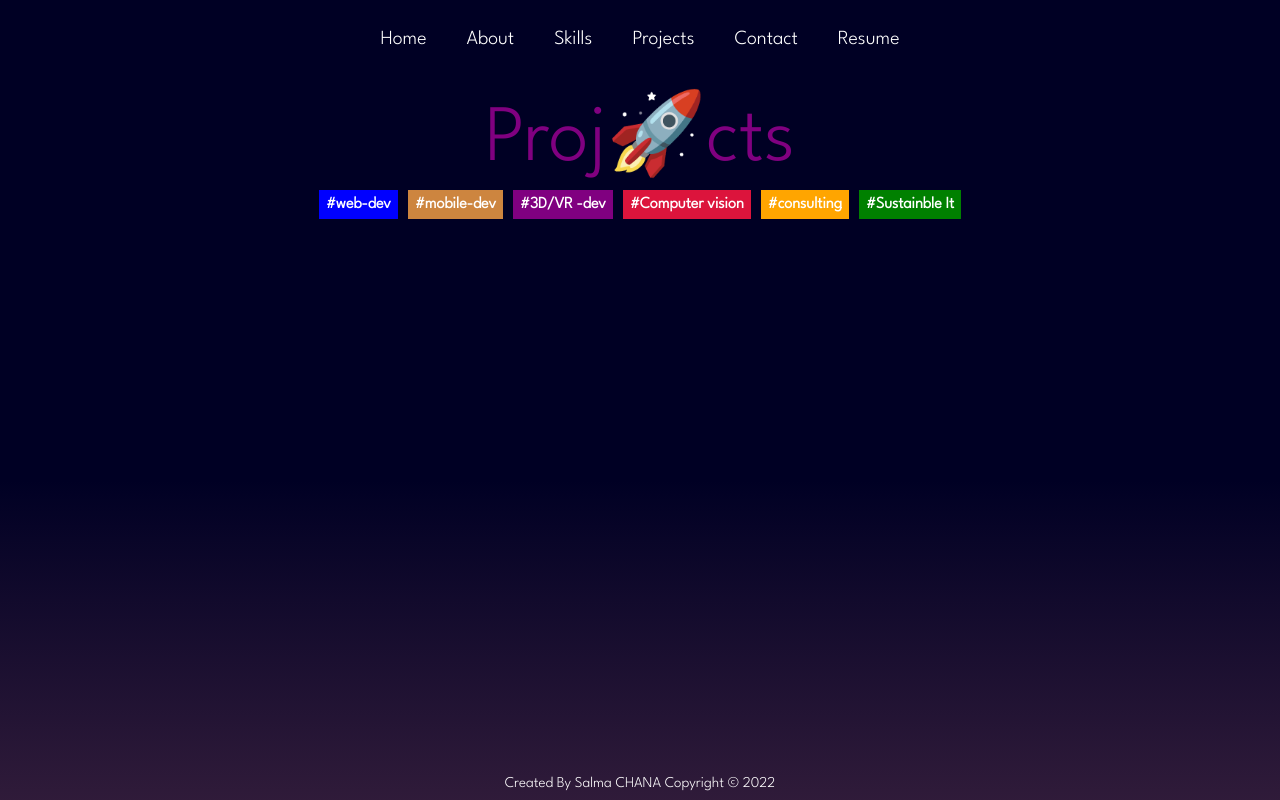
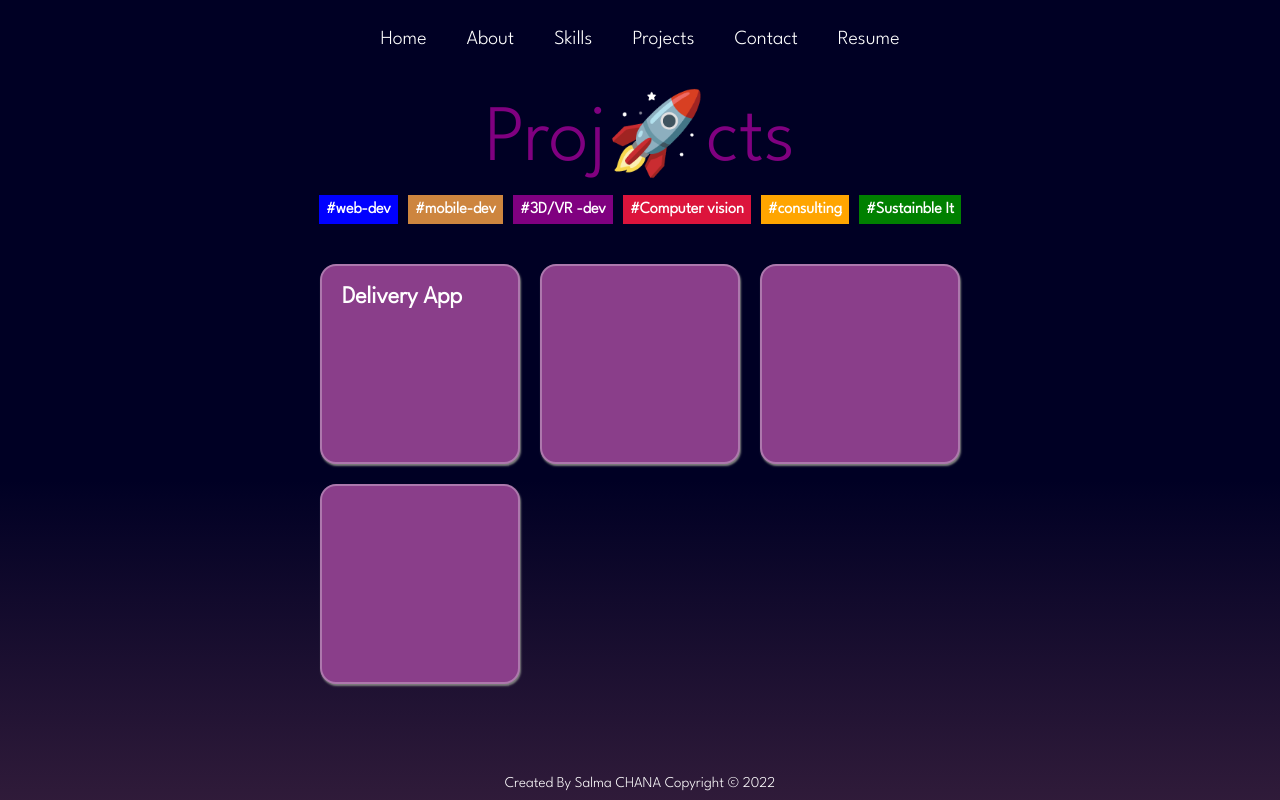
Before and after one commit to Salma22ch/Salma22ch.github.io, a React (Create React App) app: page /projects in a window 1280 px wide. Built offline with nearby package versions, Linux system fonts and the light colour scheme.

Commit message:
grid projects

```diff
--- a/src/components/Projects.jsx
+++ b/src/components/Projects.jsx
@@ -20,6 +20,15 @@ const Projects = () => {
           </div>
       </div>
       <div className="projects-content">
+       <div className="project-container">
+        <h2>Delivery App</h2>
+       </div>
+       <div className="project-container">
+       </div>
+       <div className="project-container">
+       </div>
+       <div className="project-container">
+       </div>
 
       </div>
     </div>
--- a/src/index.css
+++ b/src/index.css
@@ -5,7 +5,7 @@
 * {
     margin: 0;
     padding: 0;
-    transition: 3s;
+    transition: 1s;
     font-family: 'League Spartan';
     box-sizing: border-box;
     color: white;
@@ -268,23 +268,23 @@ canvas {
     justify-content: center;
 }
 
-  /* top | right | bottom | left */
+/* top | right | bottom | left */
 
-.projects-header h2{
+.projects-header h2 {
     margin: 5px auto 5px auto;
     color: purple;
     font-size: 80px;
     font-weight: 500;
 }
 
-.key-words{
-    margin: auto;
+.key-words {
+    margin: 5px auto 25px;
     display: flex;
     flex-direction: row;
     justify-content: center;
 }
 
-.key-words span{
+.key-words span {
     margin: 5px;
     font-weight: bold;
     padding: 7px;
@@ -292,17 +292,36 @@ canvas {
 
 }
 
- span:hover{
+span:hover {
     background-color: gray !important;
     transform: scale(1.2);
 }
 
 .projects-content {
     margin: auto;
+    display: grid;
+    grid-template-columns: auto auto auto;
+    gap: 20px;
+    padding: 10px;
+}
+/* maximise container option + prev next button + to show 3 by 3 ==> flip the cord to display description*/
+/* https://codemyui.com/3d-card-flip-hovering-text/ */
+
+.project-container {
+    border-radius: 1em;
+    border: 2px solid rgba(255, 255, 255, 0.3);
+    height: 200px;
+    width: 200px;
+    background-color: rgb(138, 62, 138);
+    /* filter: blur(1px);
+    backdrop-filter: blur(1px); */
+    box-shadow: 1px 2px 2px grey;
     display: flex;
     flex-direction: column;
     justify-content: start;
+    padding: 10%;
 }
+
 
 /* footer css styles  */
 .footer {
```
Also changed, not shown: src/projects.json (+9 -8 lines).
